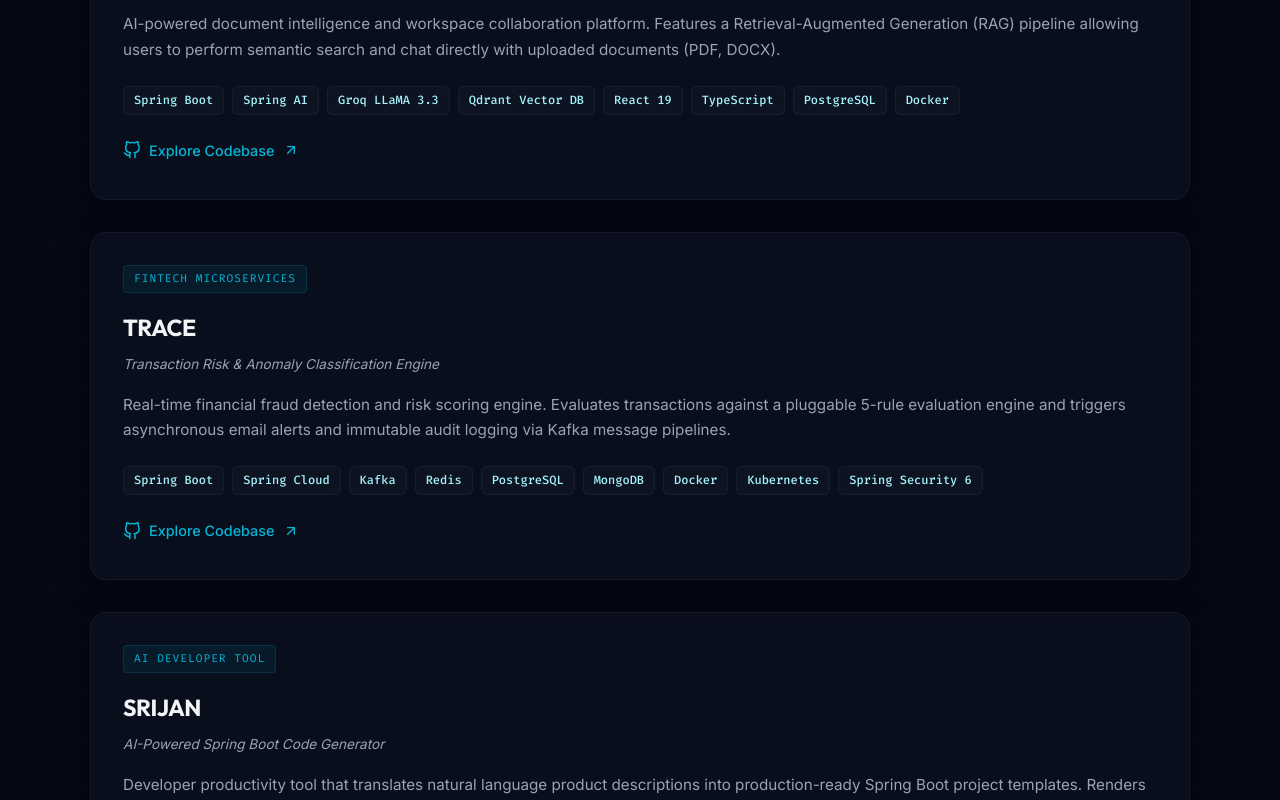
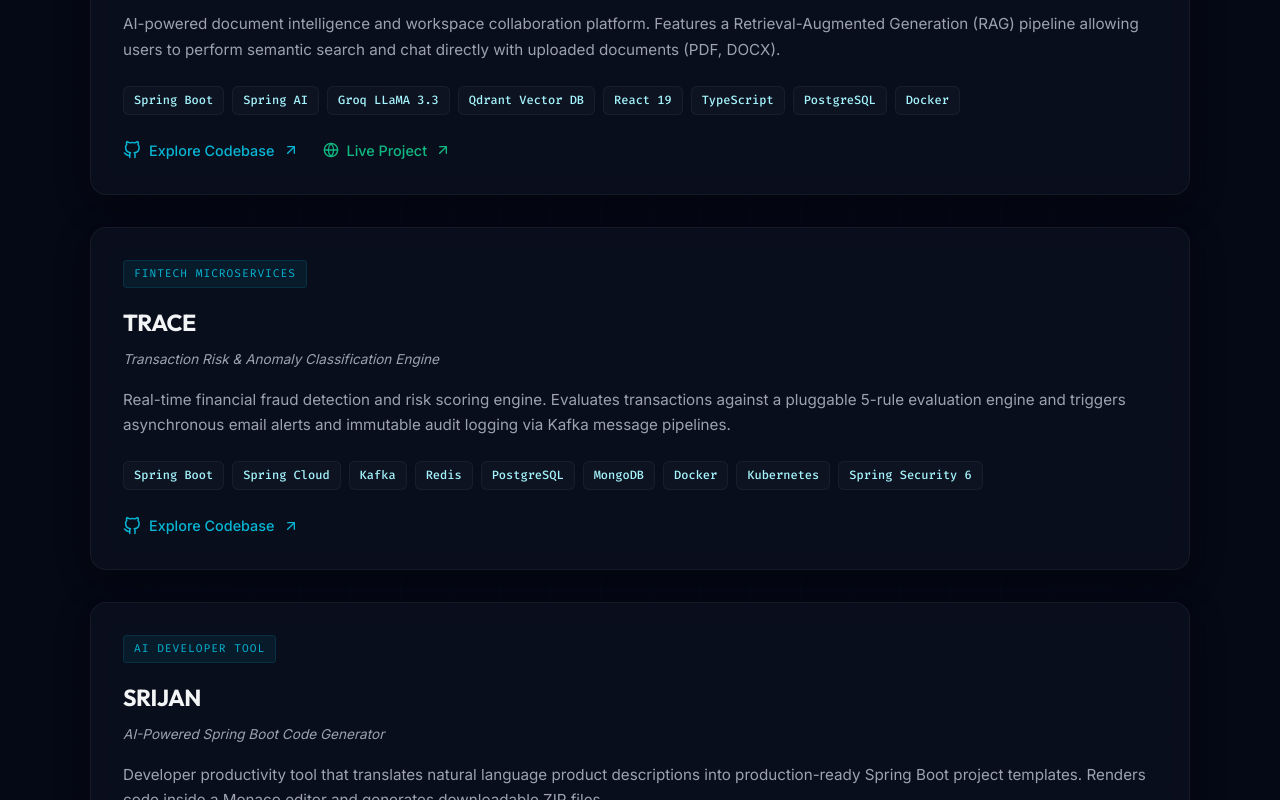
Before and after one commit to ritik-hedau18/my-portfolio, a React (Vite) app: page / in a window 1280 px wide. Shown: the part 2960-3760 px from the top of the page. Built offline with nearby package versions, Linux system fonts and the light colour scheme.

Commit message:
feat: show NEXUS as a live project with demo link

```diff
--- a/src/App.jsx
+++ b/src/App.jsx
@@ -10,6 +10,7 @@
     tech: ["Spring Boot", "Spring AI", "Groq LLaMA 3.3", "Qdrant Vector DB", "React 19", "TypeScript", "PostgreSQL", "Docker"],
     github: "https://github.com/ritik-hedau18/NEXUS",
     hasGithub: true,
+    live: "https://nexus-ritik.netlify.app",
   },
   {
     name: "TRACE",
@@ -321,6 +322,7 @@
           ))}
         </div>
 
+        <div style={{ display: "flex", gap: 24, flexWrap: "wrap", alignItems: "center" }}>
           {p.hasGithub ? (
             <a
               href={p.github}
@@ -361,6 +363,35 @@
               <span>Currently Working / Repo Pushing Pending</span>
             </div>
           )}
+
+          {p.live && (
+            <a
+              href={p.live}
+              target="_blank"
+              rel="noreferrer"
+              style={{
+                display: "inline-flex",
+                alignItems: "center",
+                gap: 8,
+                color: "#10B981",
+                textDecoration: "none",
+                fontSize: "0.9rem",
+                fontWeight: 500,
+                transition: "transform 0.2s ease"
+              }}
+              onMouseEnter={(e) => e.target.style.transform = "translateX(2px)"}
+              onMouseLeave={(e) => e.target.style.transform = "none"}
+            >
+              <svg viewBox="0 0 24 24" width="16" height="16" stroke="currentColor" strokeWidth="2" fill="none" strokeLinecap="round" strokeLinejoin="round">
+                <circle cx="12" cy="12" r="10"></circle>
+                <line x1="2" y1="12" x2="22" y2="12"></line>
+                <path d="M12 2a15.3 15.3 0 0 1 4 10 15.3 15.3 0 0 1-4 10 15.3 15.3 0 0 1-4-10 15.3 15.3 0 0 1 4-10z"></path>
+              </svg>
+              <span>Live Project</span>
+              <Icons.ExternalLink />
+            </a>
+          )}
+        </div>
       </div>
     </FadeIn>
   );
```
Lines whose indentation alone changed are shown as unchanged.
